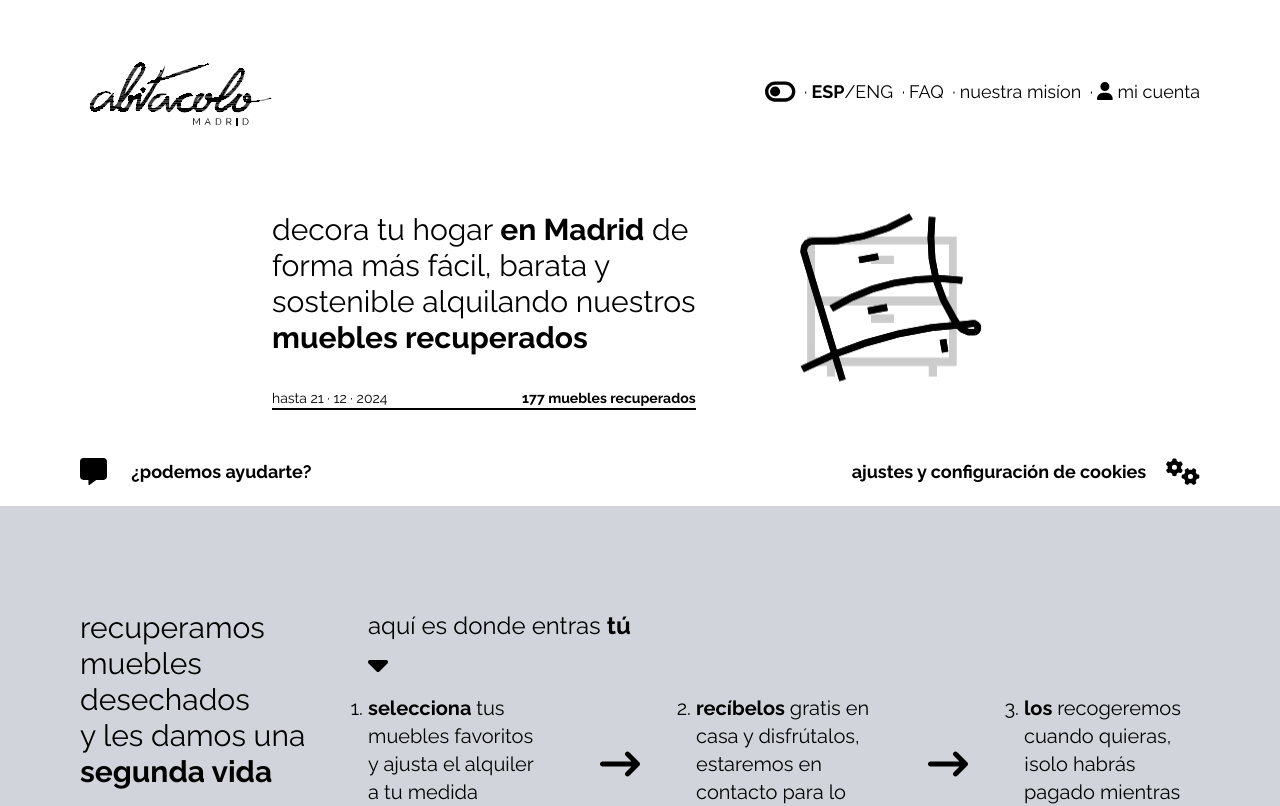
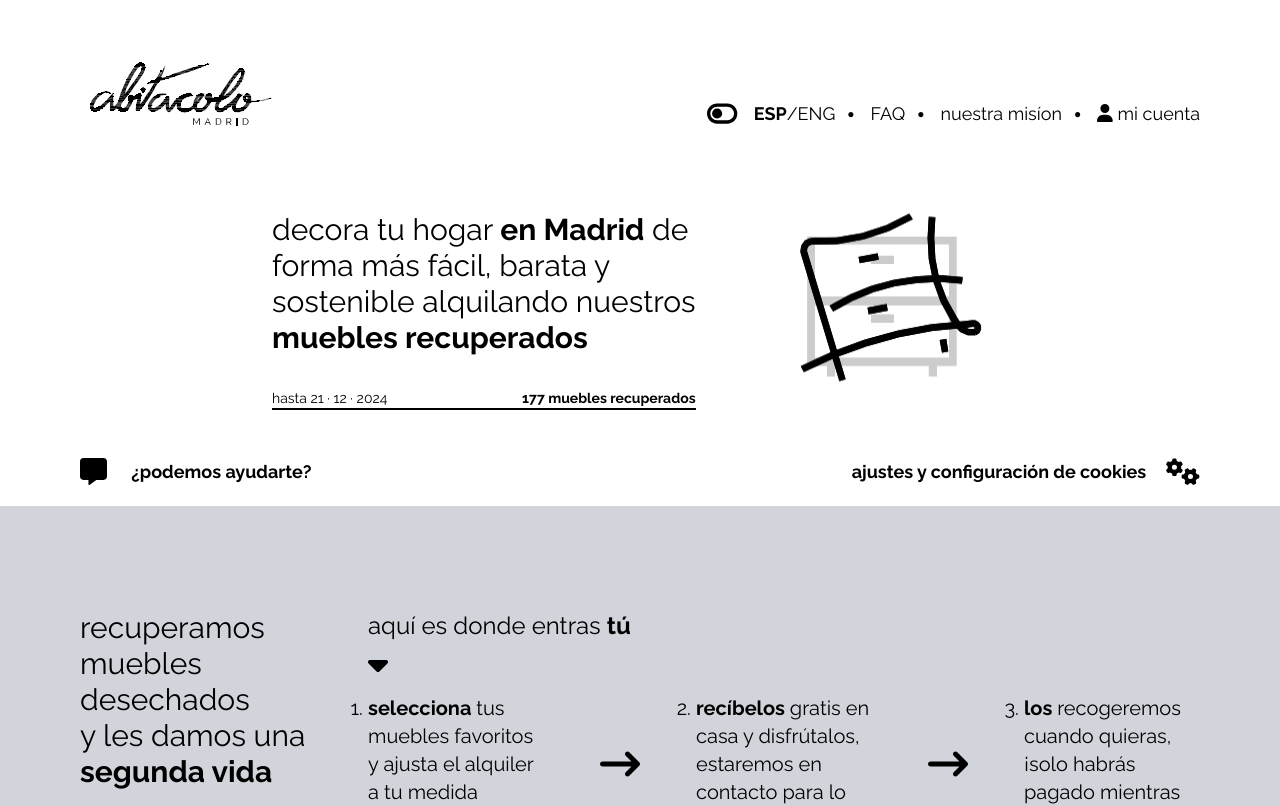
Before and after one commit to 4GeeksAcademy/abitacolo-front-, a React (Vite) app: page / in a window 1280 px wide. Shown: the top 806 px of the page. Built offline with nearby package versions, Linux system fonts and the light colour scheme.

Commit message:
darkMode en navBar

```diff
--- a/src/components/NavBar.jsx
+++ b/src/components/NavBar.jsx
@@ -12,31 +12,34 @@ import Markdown from "react-markdown";
 const Navbar = () => {
   const [t, i18n] = useTranslation("global");
   return (
-    <div>
-      <div className=" text-center h-10 dark:bg-prueba-color"></div>
-      <div className="px-5 lg:px-20 dark:bg-prueba-color ">
+    <div className="dark:text-abitacoloGray dark:bg-darkGrayShadow">
+      <div className=" text-center h-10 "></div>
+      <div className="px-5 lg:px-20">
         <nav className="flex justify-between items-center py-4 border-b-4 border-white">
           <div>
             <img src={logoAbitacolo} alt="Logo Abitacolo" />
           </div>
 
-          <div className="max-sm:hidden dark:text-white">
-            <ul className="flex space-x-4 place-self-end text-lg ">
-              <li className="relative after:content-['·'] after:absolute after:right-[-12px] after:top-1/2 after:transform after:-translate-y-1/2 after:text-lg after:text-black  ">
+          <div className="grid place-self-end max-sm:hidden dark:text-white">
+            <ul className="flex items-center space-x-4 text-lg">
+              <li className="">
                 <DarkButton />
               </li>
-              <li className="relative after:content-['·'] after:absolute after:right-[-12px] after:top-1/2 after:transform after:-translate-y-1/2 after:text-lg after:text-black ">
+              <li className="flex items-center">
                 <SwitchLanguage />
+                <span className="ms-3 text-xs leading-none"> ● </span>
               </li>
-              <li className="relative after:content-['·'] after:absolute after:right-[-12px] after:top-1/2 after:transform after:-translate-y-1/2 after:text-lg after:text-black ">
+              <li className="flex items-center">
                 <a href="#" className="hover:underline">
                   FAQ
                 </a>
+                <span className="ms-3 text-xs leading-none"> ● </span>
               </li>
-              <li className="relative after:content-['·'] after:absolute after:right-[-12px] after:top-1/2 after:transform after:-translate-y-1/2 after:text-lg after:text-black ">
+              <li className="flex items-center">
                 <a href="#" className="hover:underline">
                   {t("navBar.mision")}
                 </a>
+                <span className="ms-3 text-xs leading-none"> ● </span>
               </li>
               <li className="relative">
                 <a href="#" className="hover:underline">
@@ -52,7 +55,7 @@ const Navbar = () => {
         </nav>
         <header className="text-center my-12 flex flex-col md:flex-row justify-between md:mx-48">
           <div className="">
-            <Markdown className="mt-4 text-3xl	 text-left">
+            <Markdown className="mt-4 text-3xl text-left">
               {t("navBar.body")}
             </Markdown>
 
--- a/tailwind.config.js
+++ b/tailwind.config.js
@@ -1,21 +1,18 @@
 /** @type {import('tailwindcss').Config} */
 export default {
-  content: [
-    "./index.html",
-    "./src/**/*.{js,ts,jsx,tsx}",
-  ],
+  content: ["./index.html", "./src/**/*.{js,ts,jsx,tsx}"],
   theme: {
     extend: {
-      colors:{
-        'gray-light-mode': '#CCCCCC',
-        'brown-light-mode': '#333333',
-        'green-light-mode': '#99CC33',
-        'dark-gray-dark-mode': '#666666',
-        'prueba-color': '#121212',
-
-      }
+      colors: {
+        abitacoloGray: "#CCCCCC",
+        darkGrayShadow: "#333333",
+        abitacoloGreen: "#99CC33",
+        black: "#000000",
+        grayShadow: "#666666",
+        white: "#FFFFFF",
+      },
     },
   },
   plugins: [],
-  darkMode: 'class',
-}
+  darkMode: "class",
+};
```
